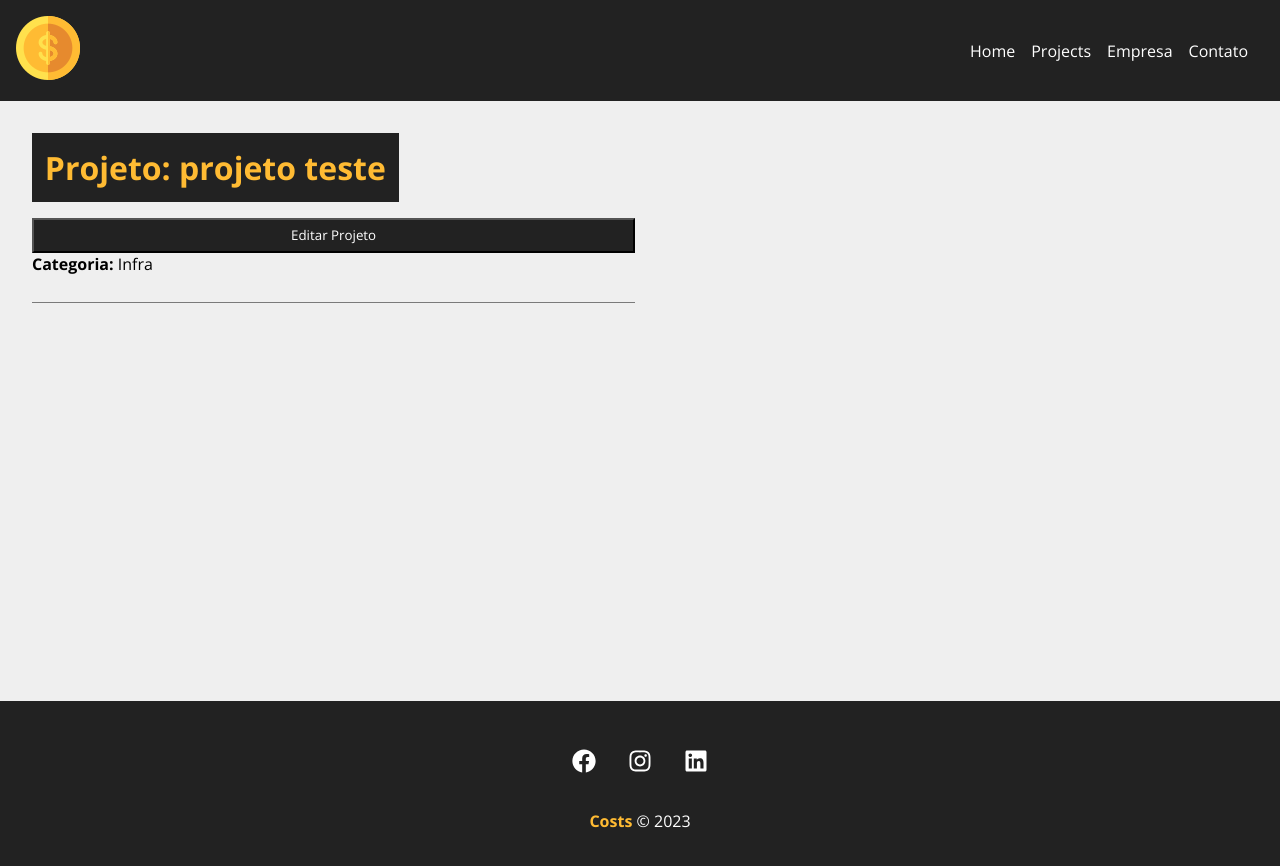
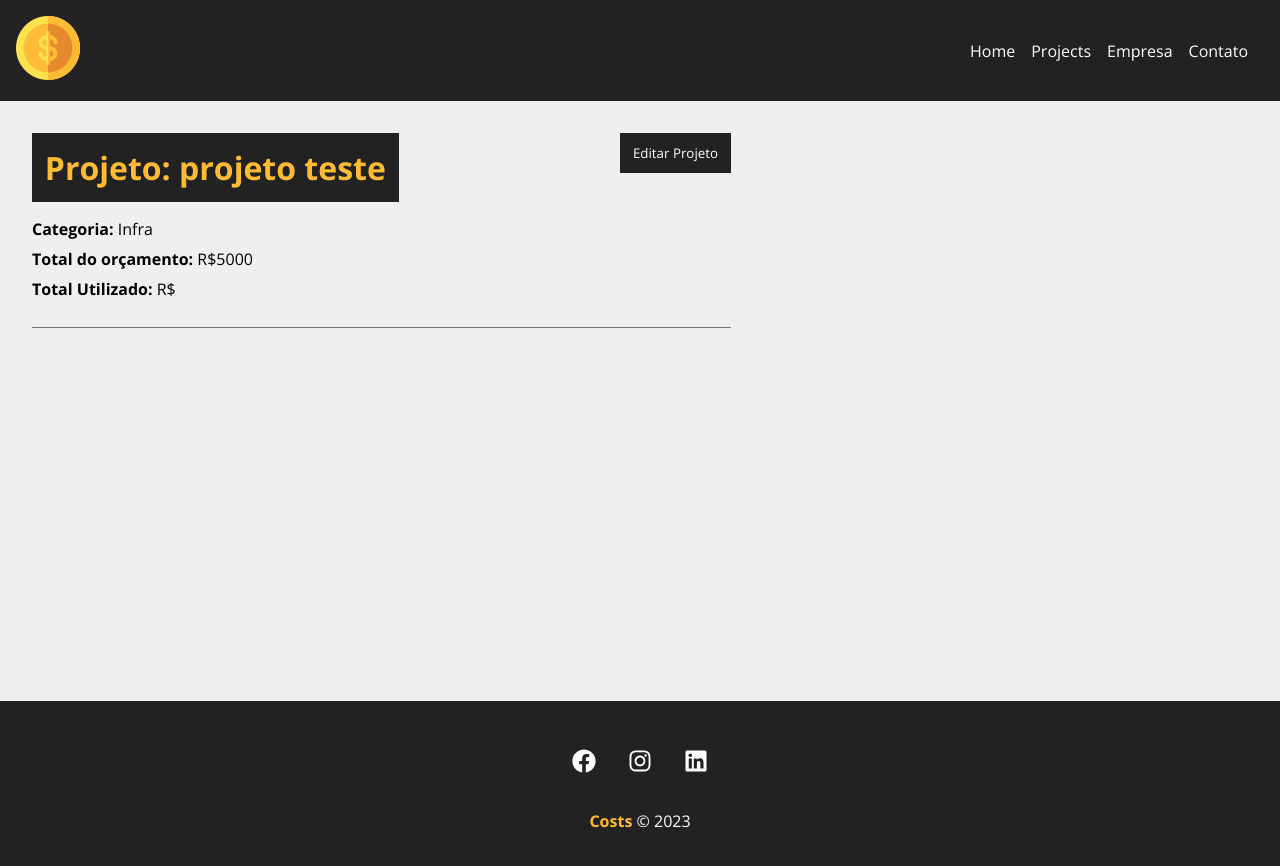
Before and after one commit to marcosviniciusjau/mv-araujo-arquiteture, a React (Create React App) app: page /Project/1 in a window 1280 px wide. Shown: the top 866 px of the page. Built offline with nearby package versions, Linux system fonts and the light colour scheme; data requests are answered from the project's data file.

Commit message:
continuação dos detalhes do projeto com o css

```diff
--- a/src/components/pages/Project.js
+++ b/src/components/pages/Project.js
@@ -37,14 +37,12 @@ useEffect(()=>{
           <button className={styles.btn} onClick={toogleProjectForm}>
            {!showProjectForm ? 'Editar Projeto': 'Fechar'}
             </button>
-            {!showProjectForm ?(
+            {!showProjectForm ? (
             <div className={styles.project_info}>
               <p>
                 <span>Categoria:</span> {project.category.name}
                 </p>
-              </div>
-            ):(
-              <div>
+
                 <p>
                   <span>Total do orçamento:
                     </span> R${project.budget}
@@ -53,6 +51,10 @@ useEffect(()=>{
                   <span>Total Utilizado:</span> R${project.cost}
                   </p>
                 </div>
+                 ) : (
+                  <div className={styles.project_info}>
+                    <p>detalhes do projeto</p>
+                    </div>
             )}
         </div>
       </Containers>
--- a/src/components/pages/Project.module.css
+++ b/src/components/pages/Project.module.css
@@ -35,8 +35,8 @@
     text-decoration: none;
     transition: 0.5s;
     cursor: pointer;
-    width: 100%;
-    bottom: none;
+    max-height: 40px;
+    border: none;
 }
 
 .btn:hover{
```
